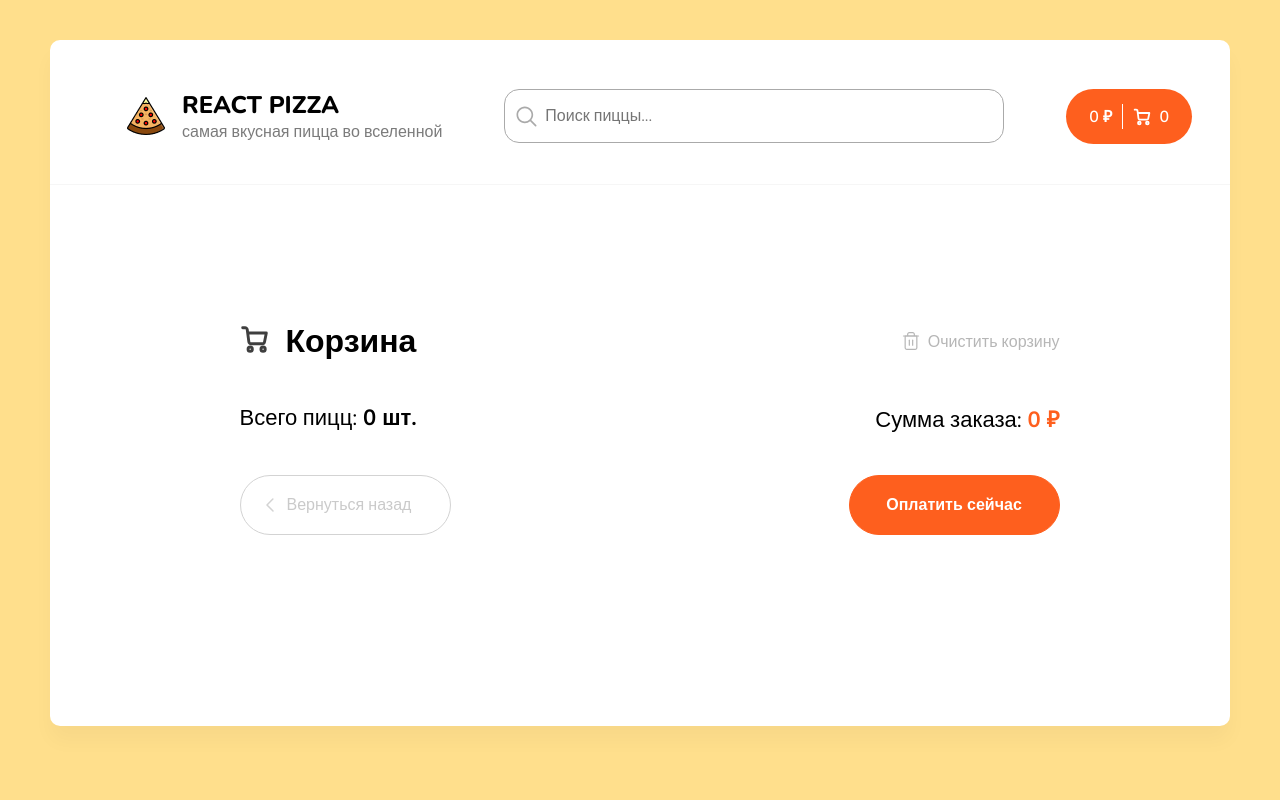
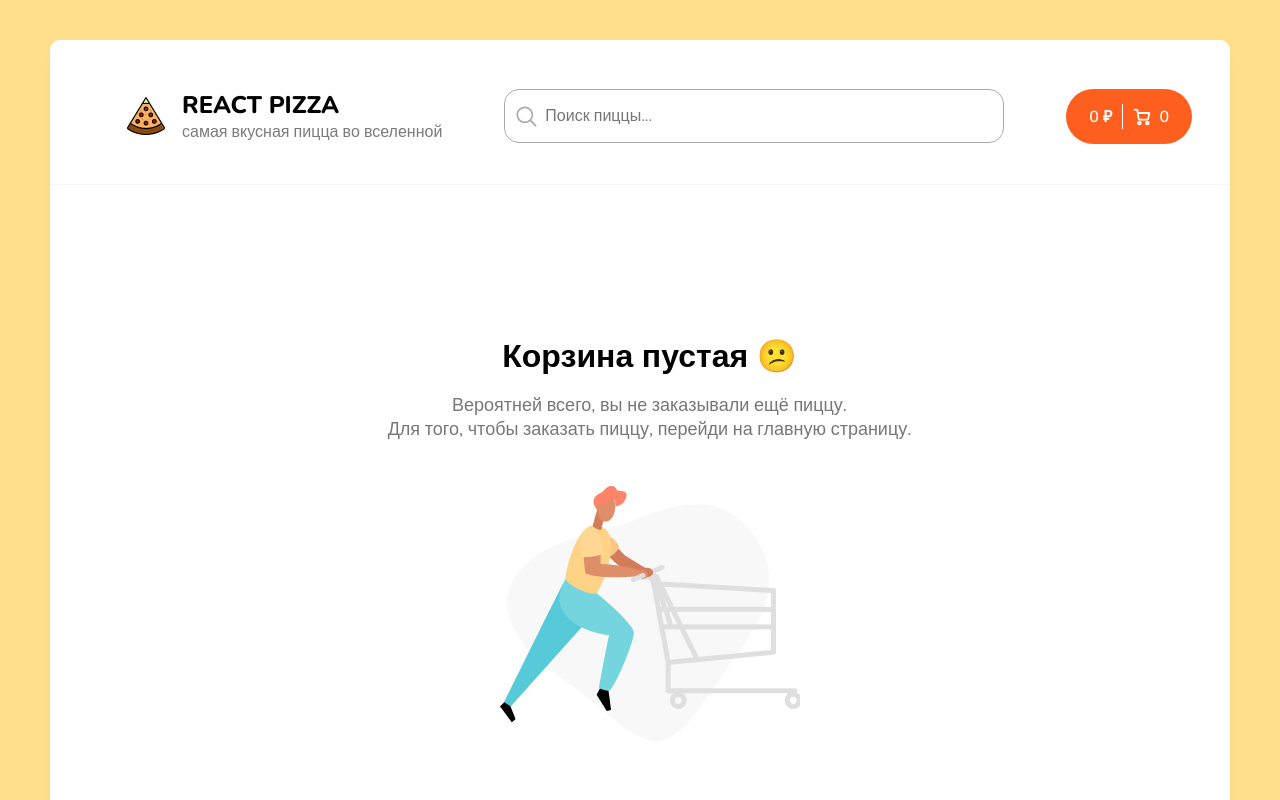
Before and after one commit to leagermaxl/react-pizza, a React (Create React App) app: page /react-pizza/cart in a window 1280 px wide. Shown: the top 800 px of the page. Built offline with nearby package versions, Linux system fonts and the light colour scheme.

Commit message:
Add logic cart empty.

```diff
--- a/src/Pages/Cart/index.jsx
+++ b/src/Pages/Cart/index.jsx
@@ -7,6 +7,7 @@ import RemovePopup from '../../components/RemovePopup';
 import CartItem from '../../components/CartItem';
 
 import styles from './Cart.module.scss';
+import CartEmpty from '../../components/CartEmpty';
 
 export default function Cart() {
   const [openedPopup, setOpenedPopup] = React.useState(false);
@@ -22,6 +23,8 @@ export default function Cart() {
 
   return (
     <div className={styles.cart}>
+      {items.length > 0 ? (
+        <>
           {openedPopup && (
             <RemovePopup
               title={'Действительно хотите очистить корзину?'}
@@ -139,6 +142,10 @@ export default function Cart() {
             </Link>
             <button className={styles.btnPay}>Оплатить сейчас</button>
           </div>
+        </>
+      ) : (
+        <CartEmpty />
+      )}
     </div>
   );
 }
```
Lines whose indentation alone changed are shown as unchanged.
